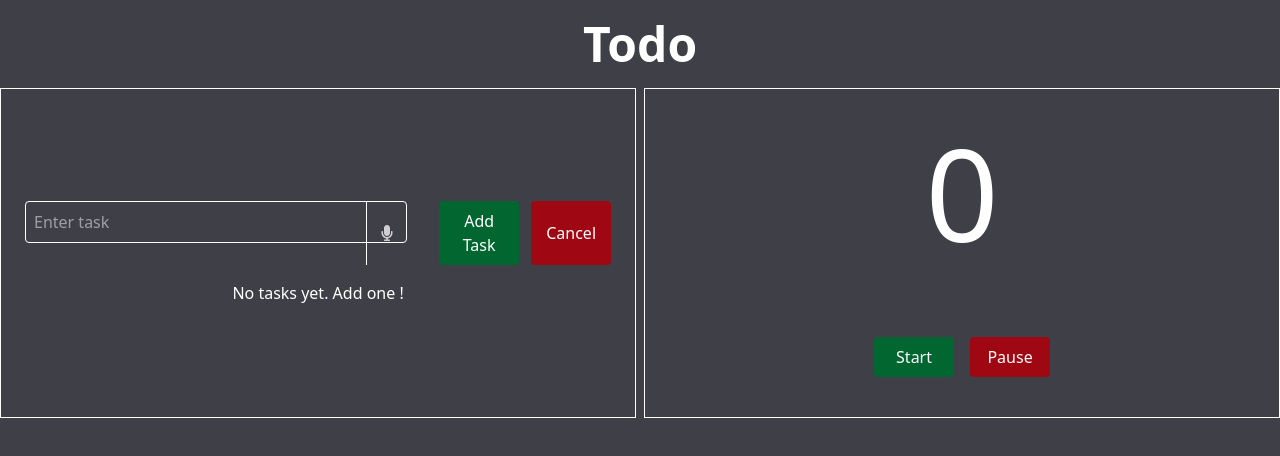
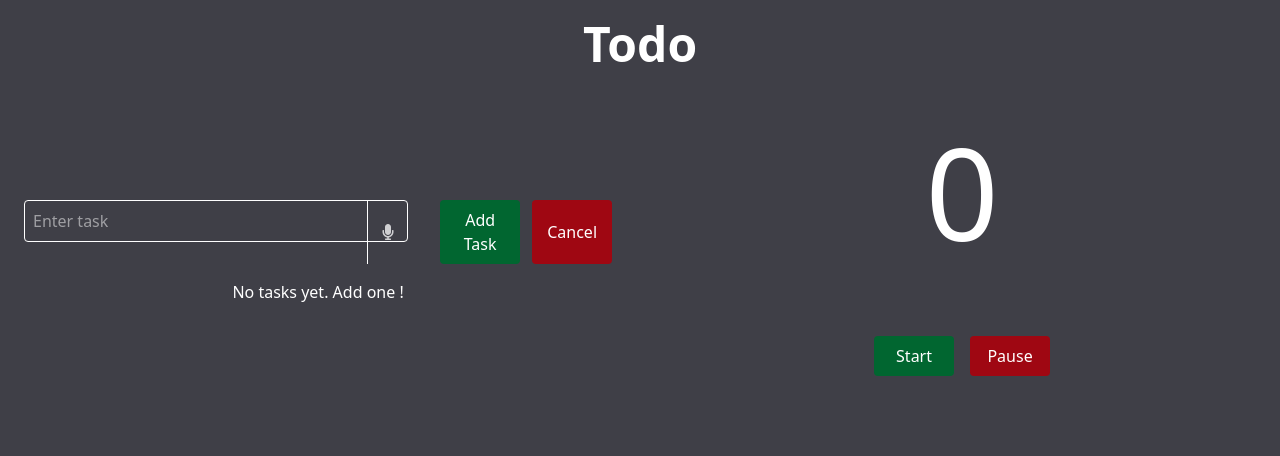
Before and after one commit to lezyCoder/Todo_SpeechRecogination, a React (Vite) app: page / in a window 1280 px wide. Shown: the top 456 px of the page. Built offline with nearby package versions, Linux system fonts and the light colour scheme.

Commit message:
Border Removed

```diff
--- a/src/Timer.jsx
+++ b/src/Timer.jsx
@@ -17,7 +17,7 @@ const Timer = () => {
     };
 
     return (
-        <div className="w-1/2 h-full flex justify-center items-center flex-col border">
+        <div className="w-1/2 h-full flex justify-center items-center flex-col ">
             <div className="timer p-10 text-9xl">
                 {timer}
             </div>
--- a/src/Todo.jsx
+++ b/src/Todo.jsx
@@ -90,7 +90,7 @@ const Todo = () => {
 
 
     return (
-        <div className="todo-Container w-1/2 flex flex-col px-4 border  justify-center overflow-auto" >
+        <div className="todo-Container w-1/2 flex flex-col px-4 justify-center overflow-auto" >
             <form onSubmit={handleSubmit} className="w-full p-2 flex gap-4 relative">
 
                 <div className="relative w-2/3">
```
